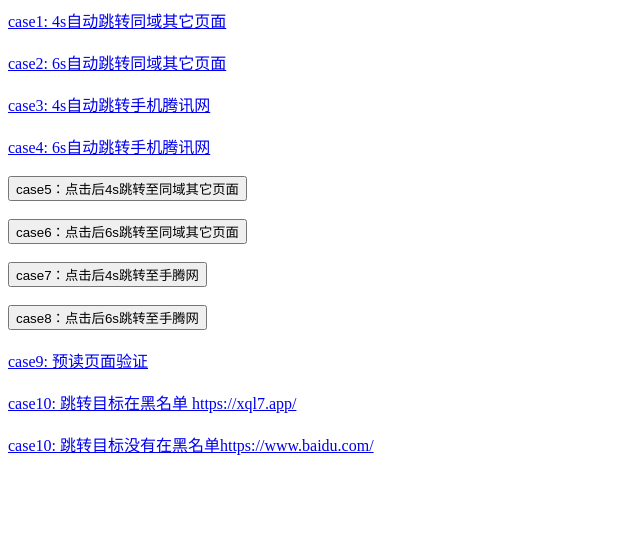
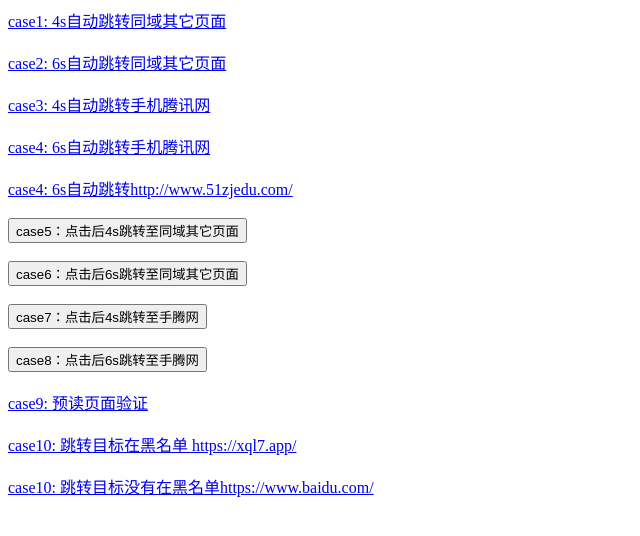
Before and after one commit to lrf1027430/lrf1027430.github.io, a plain HTML site: page index.html in a window 1280 px wide. Shown: the whole page, without its empty margins (0-640 px from the left). Drawn offline with Linux system fonts and the light colour scheme.

Commit message:
first commit

```diff
--- a/index.html
+++ b/index.html
@@ -45,6 +45,9 @@
     <a href="./case4.html">case4: 6s自动跳转手机腾讯网</a>
     <br>
     <br>
+    <a href="./case5.html">case4: 6s自动跳转http://www.51zjedu.com/</a>
+    <br>
+    <br>
     <button onclick="button1()">case5：点击后4s跳转至同域其它页面</button>
     <br>
     <br>
```
